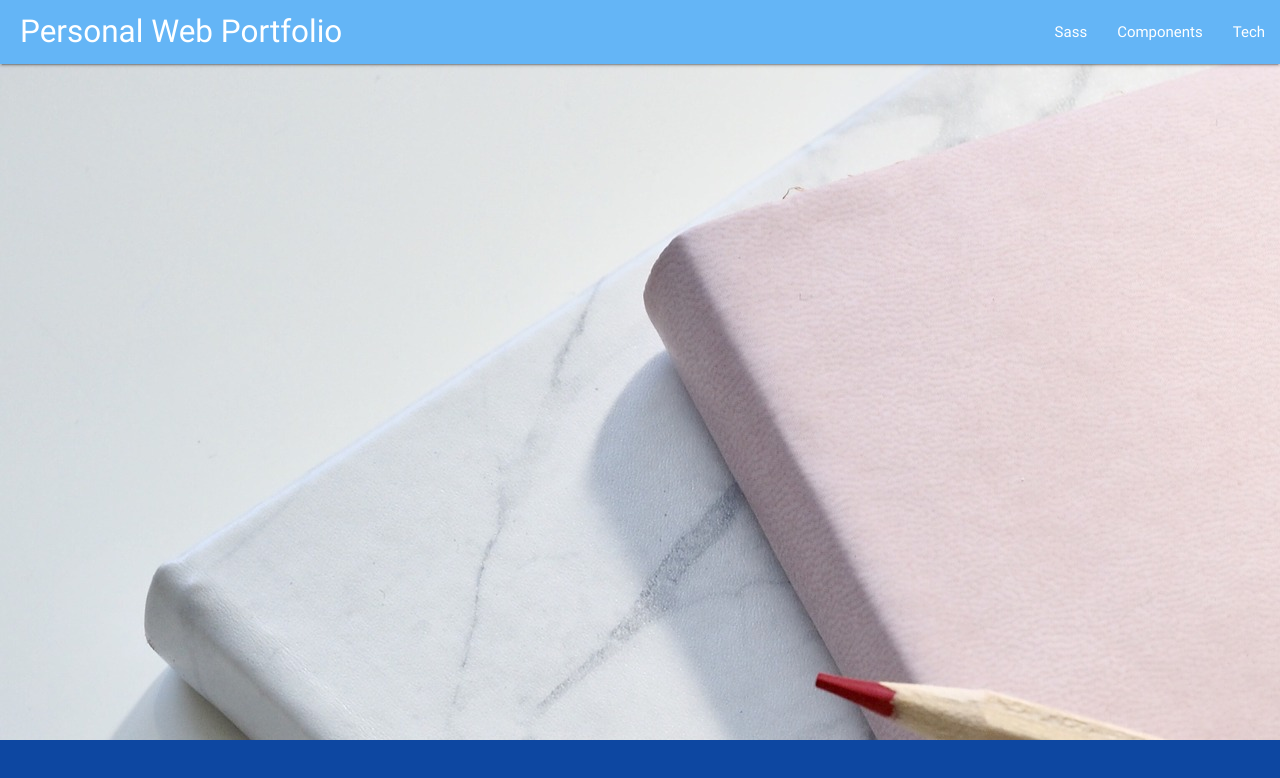
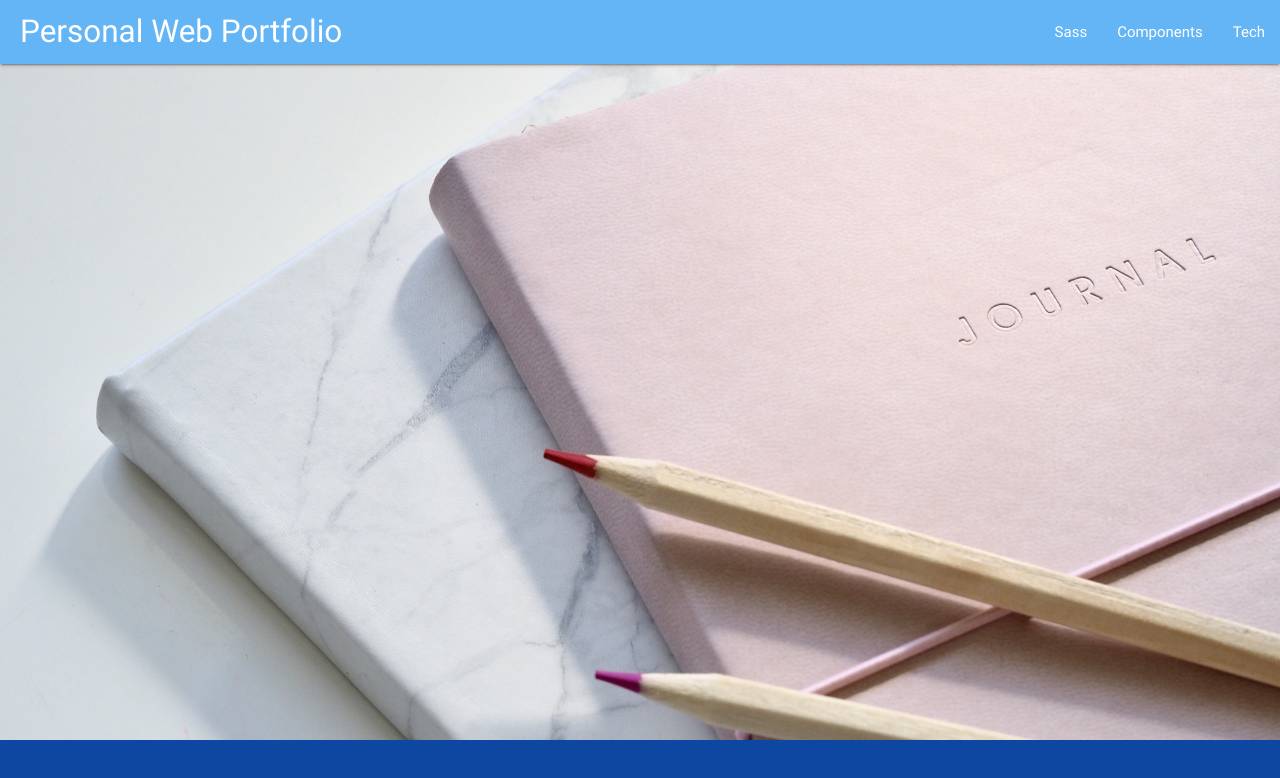
Before and after one commit to Young-HyunKim/Personal-Website, a plain HTML site: page index.html in a window 1280 px wide. Drawn offline with nearby package versions, Linux system fonts and the light colour scheme.

Commit message:
Change : Banner Image Size

```diff
--- a/index.html
+++ b/index.html
@@ -14,7 +14,7 @@
     <link rel="stylesheet" href="https://cdnjs.cloudflare.com/ajax/libs/materialize/0.100.2/css/materialize.min.css">
 </head>
 
-<body style="background-image: url('img/home-banner.jpg');">
+<body style="background-image: url('img/home-banner.jpg'); background-size: 100%;">
 
     <nav>
         <div class="nav-wrapper blue lighten-2">
```
